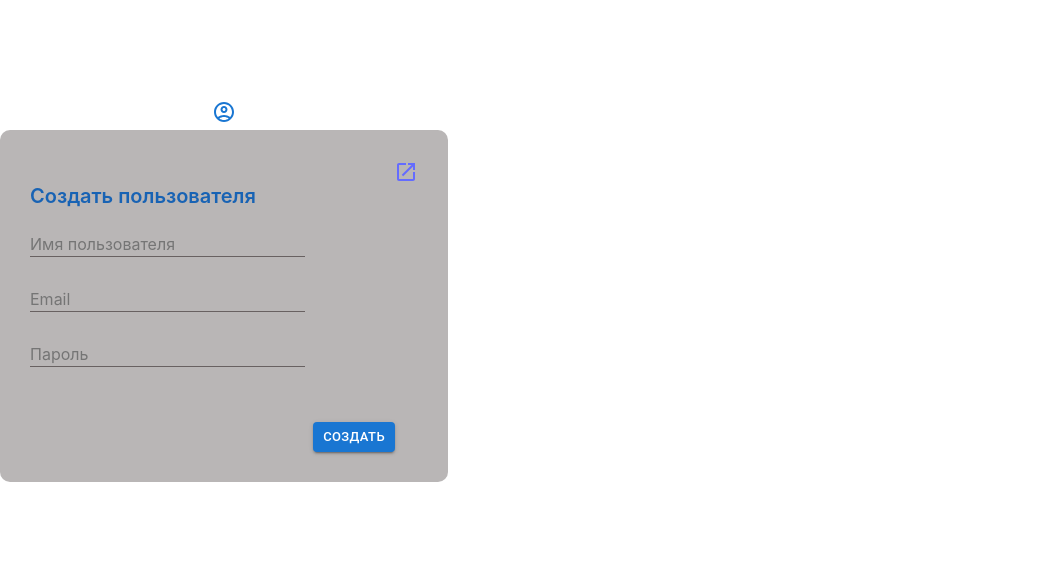
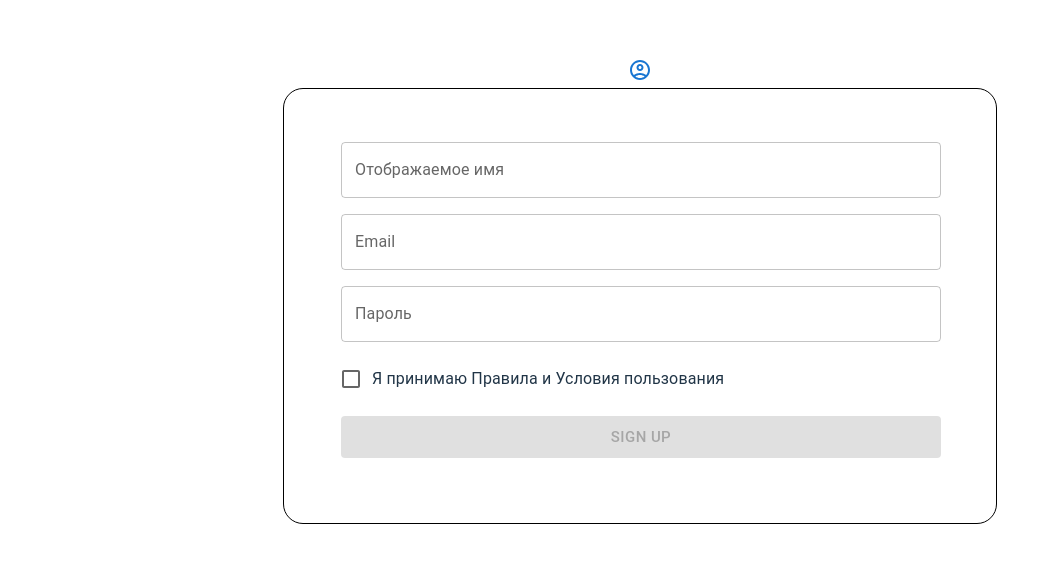
Before and after one commit to DenisTk22/prestaging, a React (Vite) app in the folder 0_testing/project0/: page / in a window 1280 px wide. Shown: the part 112-674 px from the top of the page, without its empty margins (0-1060 px from the left). Built offline with nearby package versions, Linux system fonts and the light colour scheme.

Commit message:
feat: :construction: learning async

```diff
--- a/0_testing/project0/src/App.tsx
+++ b/0_testing/project0/src/App.tsx
@@ -2,9 +2,7 @@ import { ReactElement, useState } from 'react';
 import Dashboard from './components/dashboard/Dashboard';
 import {userContext} from './components/context/userContext'
 import { SignupForm } from './components/userForm/userForm';
-//<Dashboard user={user.name} email={user.email}/>
-
-
+import { SignUp } from './components/signUp';
 
 export default function App():ReactElement {
 const userY = {
@@ -19,7 +17,7 @@ const [user] = useState({name: userY.name, email: userY.email});
       <Dashboard/>
     </userContext.Provider>
     {/* <Dashboard/> */}
-      <SignupForm/>
+      <SignUp/>
     </>
   )
 }
--- /dev/null
+++ b/0_testing/project0/src/components/signUp/index.ts
@@ -0,0 +1 @@
+export { default as SignUp } from './ui/SignUp';
--- /dev/null
+++ b/0_testing/project0/src/components/signUp/ui/SignUp.tsx
@@ -0,0 +1,96 @@
+import type { FormikHelpers } from 'formik';
+import { SignupSchema } from '../../../validation/signupSchema';
+import { Button, Checkbox, FormControlLabel, TextField } from '@mui/material';
+import { Form, Formik } from 'formik';
+import { useState, type ReactElement } from 'react';
+
+import style from './signUp.module.css';
+
+const SignUp = (): ReactElement => {
+  interface RegisterRequest {
+    display_name: string;
+    email: string;
+    password: string;
+  }
+
+
+  const initialValues: RegisterRequest = { display_name: '', email: '', password: '' };
+
+  const [isAgree, setIsAgree] = useState<boolean>(false);
+
+  const handleChange = (event: React.ChangeEvent<HTMLInputElement>): void => {
+    setIsAgree(event.target.checked);
+  };
+
+  const submitFormHandler = async (
+    values: RegisterRequest,
+    { setSubmitting }: FormikHelpers<RegisterRequest>,
+  ): Promise<void> => {
+    try {
+      // const body: RegisterRequest = { ...values };
+      // createUser(body);
+      alert('Пользователь успешно зарегистрирован!');
+    } catch (error) {
+      alert('Ошибка регистрации пользователя. Попробуйте снова.');
+      console.log(error);
+    } finally {
+      setSubmitting(false);
+    }
+  };
+
+  return (
+    <div className={style.signUpContainer}>
+      <div className={style.signUpBox}>
+        <Formik initialValues={initialValues} validationSchema={SignupSchema} onSubmit={submitFormHandler}>
+          {({ errors, touched, isSubmitting, isValid, dirty, getFieldProps }) => (
+            <Form className={style.signUpForm}>
+              <TextField
+                label={errors.display_name || 'Отображаемое имя'}
+                {...getFieldProps('display_name')}
+                fullWidth
+                margin="none"
+                error={touched.display_name && Boolean(errors.display_name)}
+              />
+
+              <TextField
+                label={errors.email || 'Email'}
+                {...getFieldProps('email')}
+                fullWidth
+                margin="none"
+                type="email"
+                error={touched.email && Boolean(errors.email)}
+              />
+
+              <TextField
+                label={errors.password || 'Пароль'}
+                {...getFieldProps('password')}
+                fullWidth
+                margin="none"
+                type="password"
+                error={touched.password && Boolean(errors.password)}
+              />
+
+              <FormControlLabel
+                control={<Checkbox checked={isAgree} onChange={handleChange} />}
+                label="Я принимаю Правила и Условия пользования"
+              />
+
+              <Button
+                type="submit"
+                variant="contained"
+                color="primary"
+                size="large"
+                disabled={isSubmitting || !isAgree || !isValid || !dirty}
+                fullWidth
+              >
+                Sign Up
+              </Button>
+            </Form>
+          )}
+        </Formik>
+      </div>
+    </div>
+  );
+};
+
+export default SignUp;
--- /dev/null
+++ b/0_testing/project0/src/components/signUp/ui/signUp.module.css
@@ -0,0 +1,27 @@
+.signUpContainer {
+  width: 100vw;
+}
+
+.signUpBox {
+  box-sizing: border-box;
+
+  display: flex;
+  flex-direction: column;
+  justify-content: center;
+
+  width: 714px;
+
+  margin: 0 auto;
+  padding: 53px 57px 65px;
+
+  border-radius: 20px;
+  border: 1px solid black;
+}
+
+.signUpForm {
+  display: flex;
+  flex-direction: column;
+  row-gap: 16px;
+
+  width: 600px;
+}
--- a/0_testing/project0/src/components/userForm/userForm.tsx
+++ b/0_testing/project0/src/components/userForm/userForm.tsx
@@ -4,7 +4,6 @@ import * as Yup from 'yup';
 import styles from './userForm.module.css';
 import LaunchIcon from '@mui/icons-material/Launch';
 import Button from '@mui/material/Button';
-import { NavLink } from "react-router-dom";
 import { ReactElement } from 'react';
 
 export const SignupForm = (): ReactElement => {
--- /dev/null
+++ b/0_testing/project0/src/validation/signupSchema.ts
@@ -0,0 +1,20 @@
+import * as Yup from 'yup';
+
+export const SignupSchema = Yup.object().shape({
+  display_name: Yup.string()
+    .min(3, 'Имя должно содержать не менее 3 символов')
+    .max(50, 'Имя должно содержать не более 50 символов')
+    .required('Имя обязательно для заполнения'),
+
+  email: Yup.string()
+    .email('Введите корректный email')
+    .matches(/^[\w-]+(\.[\w-]+)*@([\w-]+\.)+[a-zA-Z]{2,7}$/, 'Введите корректный email')
+    .required('Email обязателен для заполнения'),
+
+  password: Yup.string()
+    .min(8, 'Пароль должен содержать не менее 8 символов')
+    .matches(/[a-z]/, 'Пароль должен содержать хотя бы одну строчную букву')
+    .matches(/[A-Z]/, 'Пароль должен содержать хотя бы одну заглавную букву')
+    .matches(/\d/, 'Пароль должен содержать хотя бы одну цифру')
+    .required('Пароль обязателен для заполнения'),
+});
```
